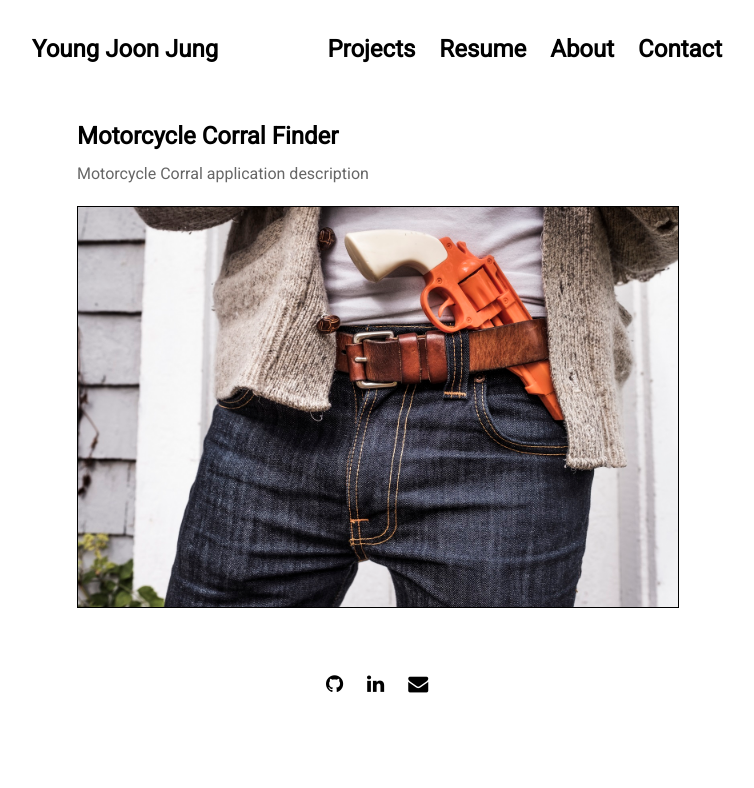
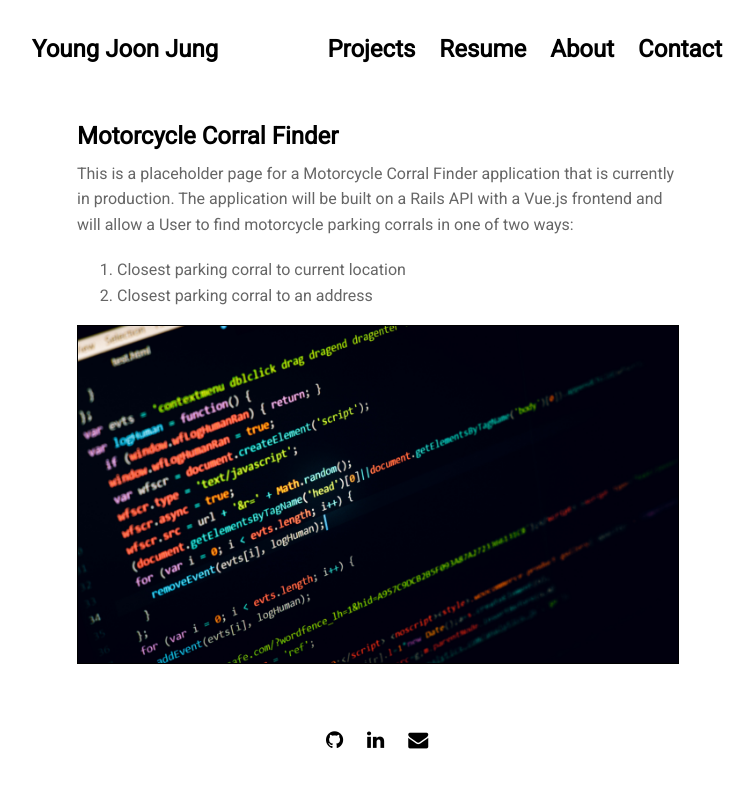
Before and after one commit to seoulstice/seoulstice.github.io, a Jekyll site: the page built from projects/moto-corral.md, in a window 1280 px wide. Shown: the top 788 px of the page, without its empty margins (263-1017 px from the left). Built offline with Jekyll 4.4.1, drawn with Linux system fonts in a browser that asks for light colours; nearby versions of some CDN libraries.

Commit message:
Updated placeholder page for moto-corral-finder

```diff
--- a/_data/settings.yml
+++ b/_data/settings.yml
@@ -13,7 +13,7 @@ menu:
 about: >
   # Portfolio Site
 
-  This is a personal portfolio site.
+  This is a personal portfolio site built using Jekyll and Github Pages
 
   # Contact
 
--- a/projects/moto-corral.md
+++ b/projects/moto-corral.md
@@ -3,6 +3,10 @@ layout: post
 title: 'Motorcycle Corral Finder'
 ---
 
-Motorcycle Corral application description
+This is a placeholder page for a Motorcycle Corral Finder application that is currently in production.  The application will be built on a Rails API with a Vue.js frontend and will allow a User to find motorcycle parking corrals in one of two ways:
+1. Closest parking corral to current location
+2. Closest parking corral to an address
 
-{% include image.html url="" image="projects/moto-corral/gun-pants.jpg" %}
+<!-- {% include image.html url="" image="projects/moto-corral/gun-pants.jpg" %} -->
+
+{% include code.html url="https://github.com/seoulstice/budget_app" image="projects/moto-corral/code.jpg" %}
```
Also changed, not shown: assets/img/projects/moto-corral/code.jpg (added), assets/img/projects/moto-corral/gun-pants.jpg (deleted), 2 other files.
